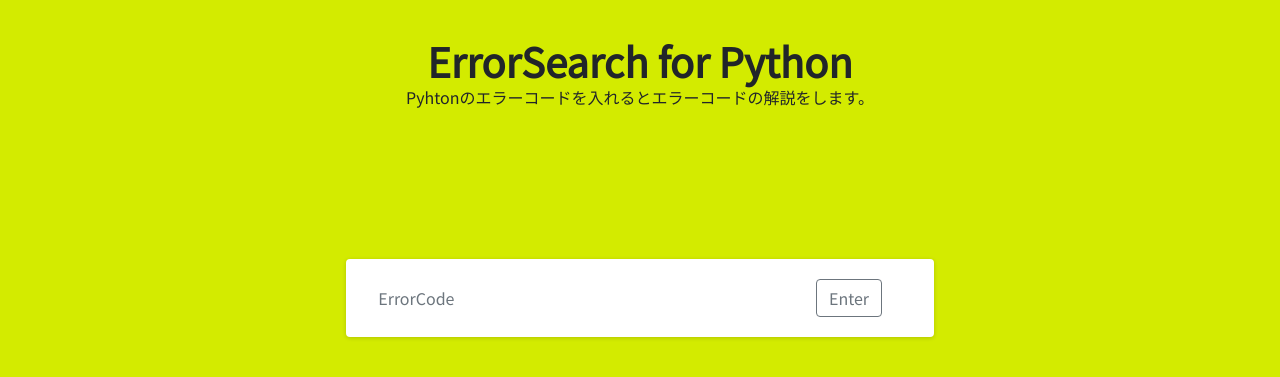
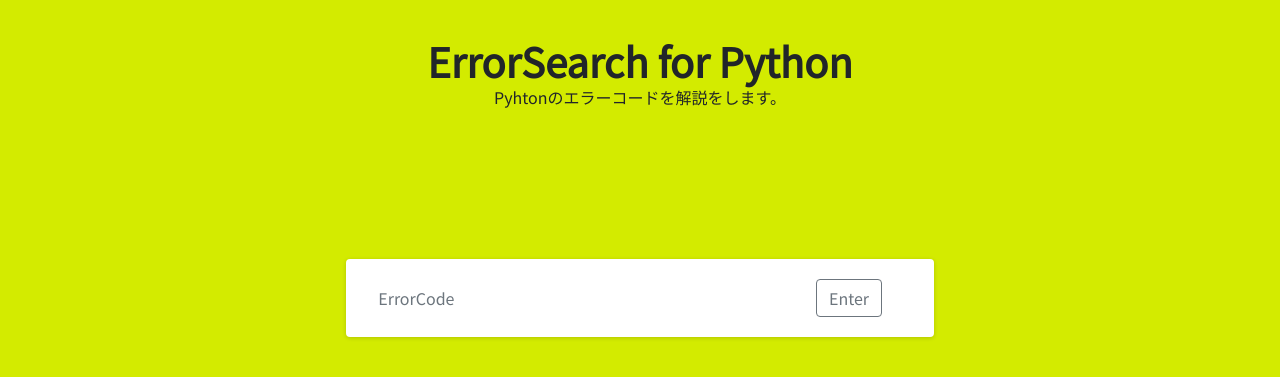
Before and after one commit to ituyama/errorsearch, a plain HTML site: page index.html in a window 1280 px wide. Shown: the part 53-430 px from the top of the page. Drawn offline with nearby package versions, Linux system fonts and the light colour scheme.

Commit message:
Update index.html

```diff
--- a/index.html
+++ b/index.html
@@ -49,7 +49,7 @@
 
     </div>
     <div class="row">
-        <p class="center"> Pyhtonのエラーコードを入れるとエラーコードの解説をします。</p>
+        <p class="center"> Pyhtonのエラーコードを解説をします。</p>
     </div>
     <div class="row">
         <div class="col-md-12  center">
```
